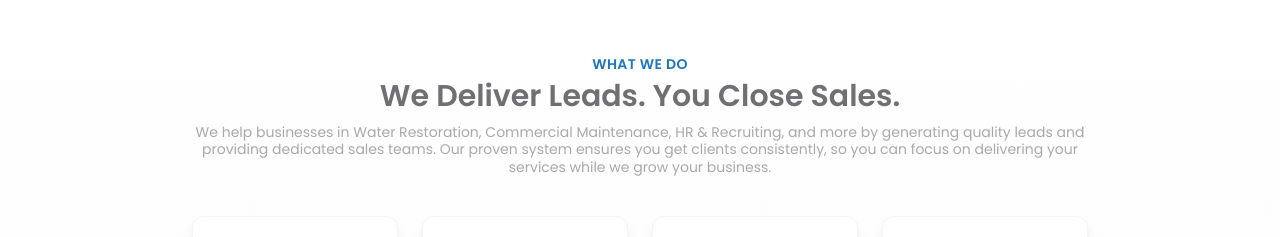
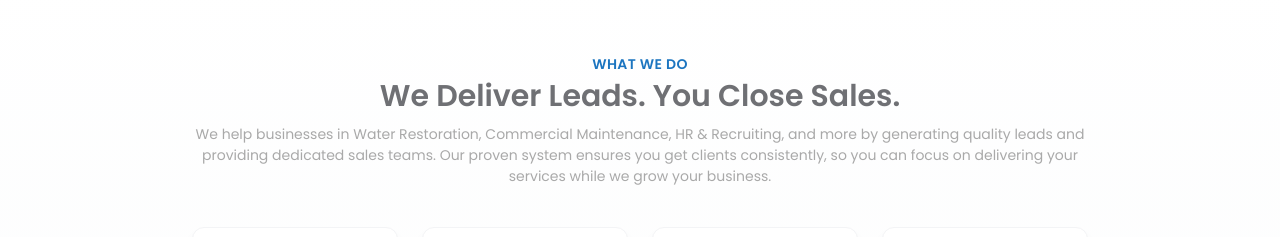
Before and after one commit to Sharmeen-Rauf/escabiz, a Next.js app: page / in a window 1280 px wide. Shown: the part 4200-4437 px from the top of the page. Built offline with nearby package versions, Linux system fonts and the light colour scheme.

Commit message:
Update Home page: change font weight in service description for improved readability and consistency.

```diff
--- a/src/app/page.tsx
+++ b/src/app/page.tsx
@@ -1192,7 +1192,7 @@ export default function Home() {
               <h5 className="text-lg sm:text-xl md:text-2xl lg:text-3xl font-semibold text-[#6f7074] leading-tight mb-2 capitalize">
                 We Deliver Leads. You Close Sales.
               </h5>
-              <p className="text-xs sm:text-xs md:text-sm text-[#a9a9a9] leading-tight font-normal">
+              <p className="text-xs sm:text-xs md:text-sm text-[#a9a9a9] leading-normal font-normal">
                 We help businesses in Water Restoration, Commercial Maintenance, HR & Recruiting, and more by generating quality leads and providing dedicated sales teams. Our proven system ensures you get clients consistently, so you can focus on delivering your services while we grow your business.
               </p>
             </div>
```
